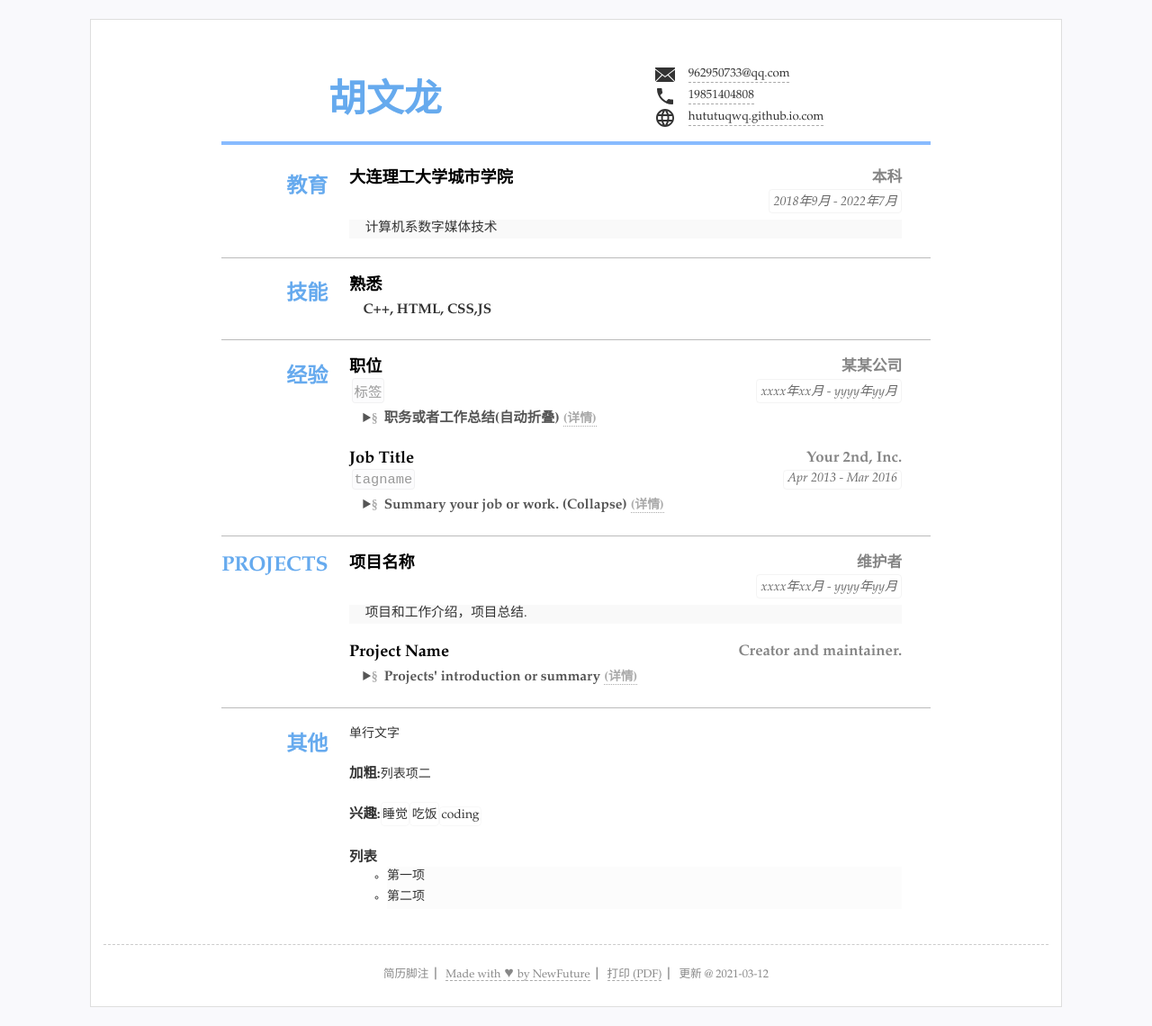
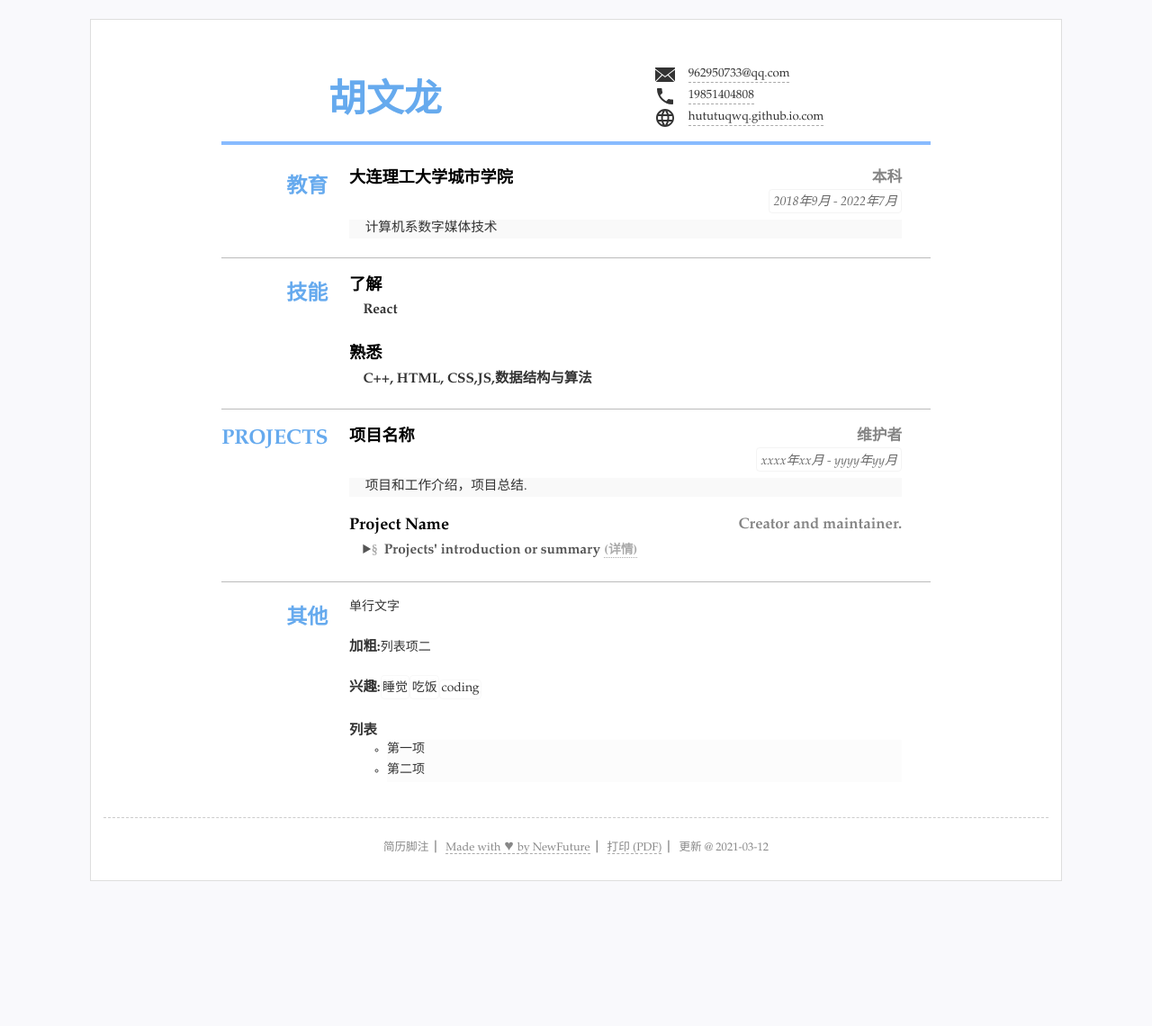
Before and after one commit to hututuQWQ/resume, a Jekyll site: the page built from index.html, in a window 1280 px wide. Shown: the whole page at 90% size. Built offline with Jekyll 4.4.1, drawn with Linux system fonts in a browser that asks for light colours; after the commit the page ends 1000 px from its top, so only the background shows below that.

Commit message:
Update resume.yml

```diff
--- a/_data/resume.yml
+++ b/_data/resume.yml
@@ -33,29 +33,10 @@ main: #简历主要内容，
 - type: skills
   name: "技能"
   content:
+  - title: 了解
+    summary: React
   - title: 熟悉
-    summary: C++, HTML, CSS,JS
-
-- type: experience
-  name: 经验
-  content:
-  - title: 职位
-    sub: 某某公司
-    duration: "xxxx年xx月 - yyyy年yy月"
-    tags:
-    - 标签
-    summary: 职务或者工作总结(自动折叠)
-    detail: 同时包含 summary和detail在Chrome，Safari(包括IOS)，Android和新版Firefox等会自动折叠，不支持折叠的浏览器和展开后表现一致
-    # open: open
-    #可以设置open默认展开
-  - title: Job Title
-    sub: Your 2nd, Inc.
-    duration: Apr 2013 - Mar 2016
-    tags:
-    - tagname
-    summary: Summary your job or work. (Collapse)
-    detail: Details can be collapsed in Chrome Safari, Firefox, Opera and so on. Duis aute irure dolor in reprehenderit in voluptate velit esse cillum dolore eu fugiat nulla pariatur. Excepteur sint occaecat cupidatat non proident, sunt in culpa qui officia deserunt mollit anim id est laborum.
-
+    summary: C++, HTML, CSS,JS,数据结构与算法
 - type: projects
   name: Projects
   content:
```
